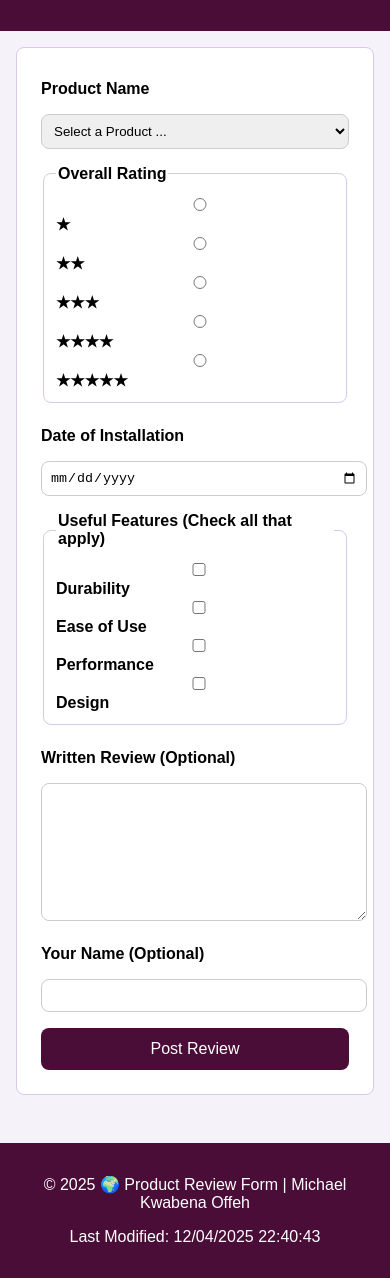
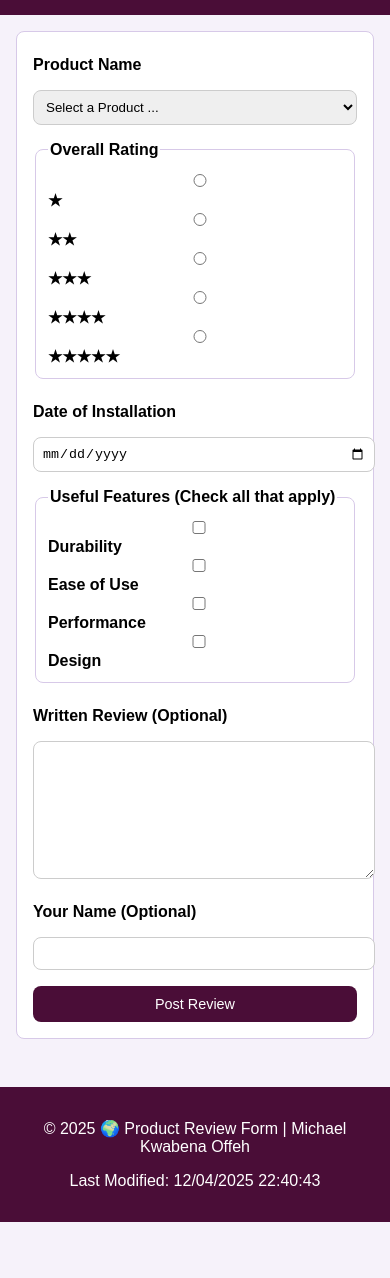
Before and after one commit to michaeloffei/wdd131, a plain HTML site: page form.html in a window 390 px wide. Shown: the part 97-1375 px from the top of the page. After the commit the page ends 1319 px from the top, so only its background shows below. Drawn offline with Linux system fonts and the light colour scheme.

Commit message:
updated the css and html

```diff
--- a/form.html
+++ b/form.html
@@ -5,13 +5,17 @@
     <meta charset="UTF-8">
     <meta name="viewport" content="width=device-width, initial-scale=1.0">
     <title>Product Review Form</title>
+
     <meta name="description"
-        content="Product Review Form Page. Built by Michael Kwabena Offeh.">
+        content="Submit a detailed product review including rating, installation date, features, and written feedback. Built by Michael Kwabena Offeh.">
+
     <meta name="author" content="Michael Kwabena Offeh">
-    <link rel="preconnect" href="https://fonts.googleapis.com" />
-    <link rel="preconnect" href="https://fonts.gstatic.com" crossorigin />
-    <link href="https://fonts.googleapis.com/css2?family=Roboto&display=swap" rel="stylesheet" />
-    <link rel="stylesheet" href="styles/form_review.css">
+
+    <link rel="preconnect" href="https://fonts.googleapis.com">
+    <link rel="preconnect" href="https://fonts.gstatic.com" crossorigin>
+    <link href="https://fonts.googleapis.com/css2?family=Roboto&display=swap" rel="stylesheet">
+
+    <link rel="stylesheet" href="styles/form.css">
     <script src="scripts/form.js" defer></script>
 </head>
 
@@ -35,28 +39,28 @@
             <fieldset class="rating">
                 <legend>Overall Rating</legend>
 
-      <label>
-        <input type="radio" name="rating" value="1" required />
+                <label for="rating1">
+                    <input type="radio" id="rating1" name="rating" value="1" required>
                     ★
                 </label>
 
-      <label>
-        <input type="radio" name="rating" value="2" />
+                <label for="rating2">
+                    <input type="radio" id="rating2" name="rating" value="2">
                     ★★
                 </label>
 
-      <label>
-        <input type="radio" name="rating" value="3" />
+                <label for="rating3">
+                    <input type="radio" id="rating3" name="rating" value="3">
                     ★★★
                 </label>
 
-      <label>
-        <input type="radio" name="rating" value="4" />
+                <label for="rating4">
+                    <input type="radio" id="rating4" name="rating" value="4">
                     ★★★★
                 </label>
 
-      <label>
-        <input type="radio" name="rating" value="5" />
+                <label for="rating5">
+                    <input type="radio" id="rating5" name="rating" value="5">
                     ★★★★★
                 </label>
             </fieldset>
@@ -69,10 +73,25 @@
             <fieldset>
                 <legend>Useful Features (Check all that apply)</legend>
 
-      <label><input type="checkbox" name="features" value="durability"> Durability</label>
-      <label><input type="checkbox" name="features" value="ease"> Ease of Use</label>
-      <label><input type="checkbox" name="features" value="performance"> Performance</label>
-      <label><input type="checkbox" name="features" value="design"> Design</label>
+                <label for="feat-dur">
+                    <input type="checkbox" id="feat-dur" name="features" value="durability">
+                    Durability
+                </label>
+
+                <label for="feat-ease">
+                    <input type="checkbox" id="feat-ease" name="features" value="ease">
+                    Ease of Use
+                </label>
+
+                <label for="feat-perf">
+                    <input type="checkbox" id="feat-perf" name="features" value="performance">
+                    Performance
+                </label>
+
+                <label for="feat-design">
+                    <input type="checkbox" id="feat-design" name="features" value="design">
+                    Design
+                </label>
             </fieldset>
 
             <!-- WRITTEN REVIEW -->
@@ -95,4 +114,5 @@
     </footer>
 
 </body>
+
 </html>
--- a/styles/form.css
+++ b/styles/form.css
@@ -0,0 +1,137 @@
+:root {
+  --primary: #4a0d37;
+  --primary-dark: #2e0822;
+  --light: #ffffff;
+  --bg: #f6f2fa;
+  --border: #d7c9e8;
+  --accent: #b382d9;
+
+
+  --input-border: #cccccc;
+  --text-dark: #000000;
+  --text-light: #ffffff;
+
+  --radius: 8px;
+  --space: 1rem;
+}
+
+
+
+body {
+  font-family: Arial, sans-serif;
+  background: var(--bg);
+  color: var(--text-dark);
+  margin: 0;
+  padding: 0;
+}
+
+header {
+  background: var(--primary);
+  color: var(--text-light);
+  text-align: center;
+  padding: 1.5rem;
+}
+
+main {
+  padding: var(--space);
+  max-width: 480px;
+  margin: auto;
+}
+
+
+.review-form {
+  display: flex;
+  flex-direction: column;
+  gap: 1rem;
+  background: var(--light);
+  padding: 1.5rem;
+  border-radius: var(--radius);
+  border: 1px solid var(--border);
+}
+
+label {
+  font-weight: bold;
+  margin-top: .5rem;
+}
+
+select,
+input,
+textarea {
+  padding: 8px;
+  border-radius: var(--radius);
+  border: 1px solid var(--input-border);
+  width: 100%;
+}
+
+textarea {
+  min-height: 120px;
+}
+
+fieldset {
+  border: 1px solid var(--border);
+  border-radius: var(--radius);
+  padding: .75rem;
+}
+
+legend {
+  font-weight: bold;
+}
+
+
+.submit-btn {
+  background: var(--primary);
+  color: var(--text-light);
+  padding: 12px;
+  border-radius: var(--radius);
+  border: none;
+  font-size: 1rem;
+  cursor: pointer;
+}
+
+.submit-btn:hover {
+  background: var(--primary-dark);
+}
+
+.confirmation {
+  background: var(--light);
+  padding: 2rem;
+  border-radius: var(--radius);
+  text-align: center;
+}
+
+.back-btn {
+  display: inline-block;
+  margin-top: 1rem;
+  padding: .7rem 1.2rem;
+  background: var(--primary);
+  color: var(--text-light);
+  text-decoration: none;
+  border-radius: var(--radius);
+}
+
+
+footer {
+  margin-top: 2rem;
+  text-align: center;
+  padding: 1rem;
+  background: var(--primary);
+  color: var(--text-light);
+}
+
+
+
+@media (max-width: 400px) {
+  header {
+    padding: 1rem;
+  }
+
+  .review-form {
+    padding: 1rem;
+  }
+
+  .submit-btn,
+  .back-btn {
+    font-size: .9rem;
+    padding: 10px;
+  }
+}
--- a/styles/form_review.css
+++ b/styles/review.css
@@ -1,11 +1,15 @@
 :root {
   --primary: #4a0d37;
+  --primary-dark: #2e0822;
   --light: #ffffff;
   --bg: #f6f2fa;
   --border: #d7c9e8;
+  --border-dark: #bca9d6;
   --accent: #b382d9;
   --radius: 8px;
   --space: 1rem;
+  --input-bg: #ffffff;
+  --input-border: #c8b7dd;
 }
 
 body {
@@ -13,6 +17,7 @@ body {
   background: var(--bg);
   margin: 0;
   padding: 0;
+  line-height: 1.5;
 }
 
 header {
@@ -38,16 +43,19 @@ main {
   border: 1px solid var(--border);
 }
 
+
 label {
   font-weight: bold;
   margin-top: .5rem;
 }
 
+
 select, input, textarea {
   padding: 8px;
   border-radius: var(--radius);
-  border: 1px solid #ccc;
+  border: 1px solid var(--input-border);
   width: 100%;
+  background: var(--input-bg);
 }
 
 textarea {
@@ -72,11 +80,13 @@ legend {
   border: none;
   font-size: 1rem;
   cursor: pointer;
+  transition: background .3s ease-in-out;
 }
 
 .submit-btn:hover {
-  background: #2e0822;
+  background: var(--primary-dark);
 }
+
 
 .confirmation {
   background: var(--light);
@@ -84,6 +94,7 @@ legend {
   border-radius: var(--radius);
   text-align: center;
 }
+
 
 .back-btn {
   display: inline-block;
@@ -93,7 +104,13 @@ legend {
   color: white;
   text-decoration: none;
   border-radius: var(--radius);
+  transition: background .3s;
 }
+
+.back-btn:hover {
+  background: var(--primary-dark);
+}
+
 
 footer {
   margin-top: 2rem;
@@ -102,3 +119,18 @@ footer {
   background: var(--primary);
   color: white;
 }
+
+
+@media (max-width: 480px) {
+  header {
+    padding: 1rem;
+  }
+
+  .review-form {
+    padding: 1rem;
+  }
+
+  .confirmation {
+    padding: 1.5rem;
+  }
+}
```
Also changed, not shown: review.html (+13 -8 lines). Lines whose indentation alone changed are shown as unchanged.
